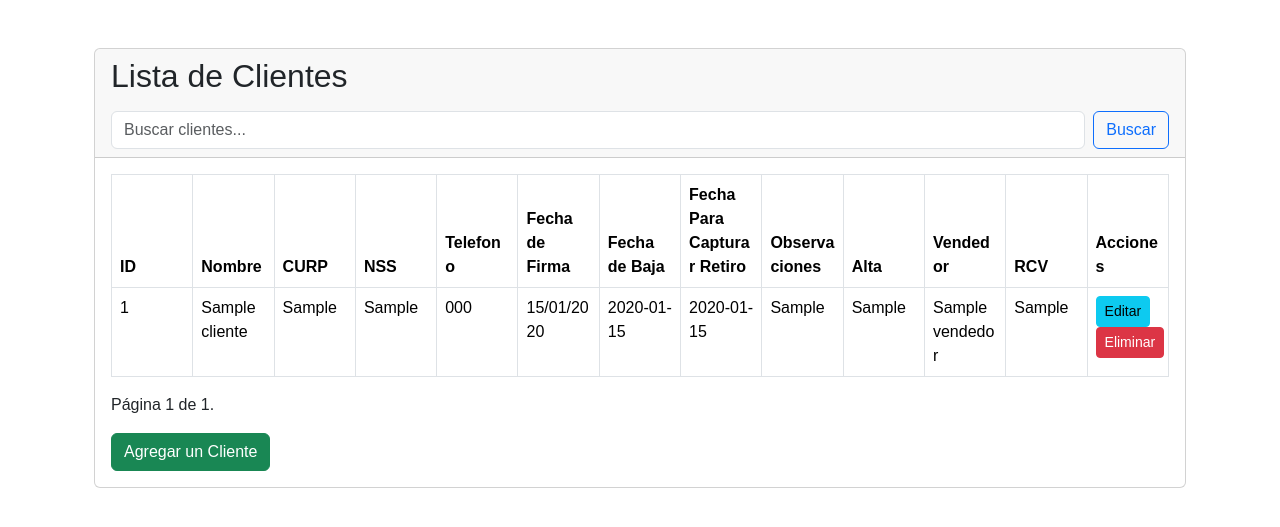
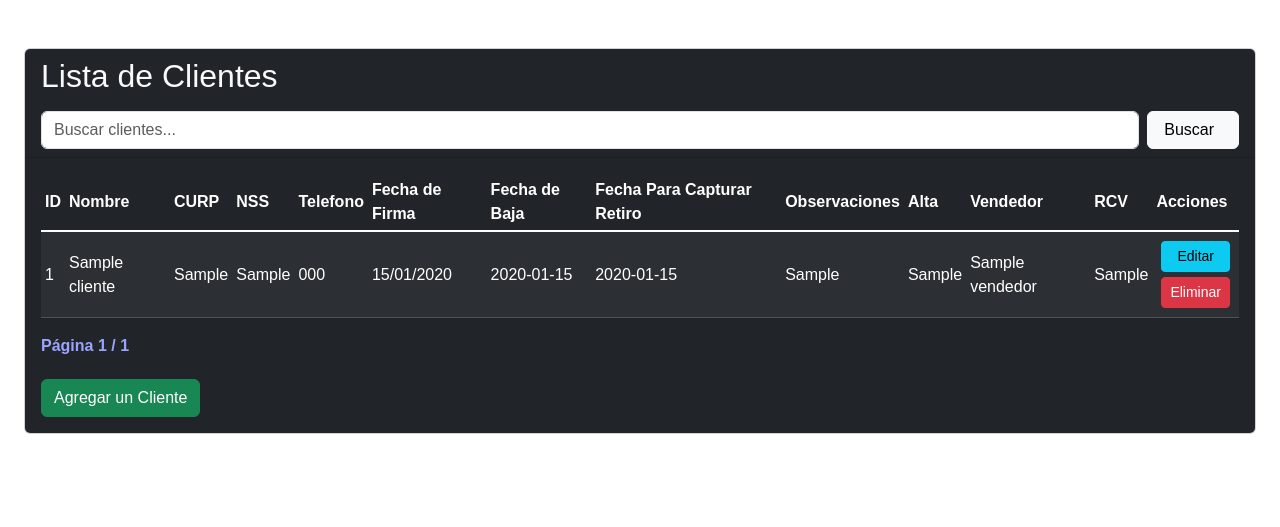
Before and after one commit to OscarNR7/CRM, a Django app: page /clientes/ in a window 1280 px wide. Shown: the part 62-589 px from the top of the page. Run offline with Django 5.2, Linux system fonts and the light colour scheme; a user stored in the database is signed in; tables that the repository leaves empty hold one stand-in row (values such as "Sample post").

Commit message:
Avance diseño tabla clientes, pagos y implementacion de freeawesomeicons

```diff
--- a/clientes/templates/clientes/clientes.html
+++ b/clientes/templates/clientes/clientes.html
@@ -7,8 +7,11 @@
         <!-- Tabla principal (lado izquierdo) -->
         <div class="col-md-12">
             <div class="card">
-                <div class="card-header">
-                    <h2 class="mb-0">Lista de Clientes</h2>
+                <div class="card-header bg-dark text-light">
+                    <div class="card-head-clientes">
+                        <h2 class="mb-0">Lista de Clientes</h2>
+                        <i class="fa-regular fa-sun" style="color: #FFD43B;"></i>
+                    </div>
                     {% if messages %}
                         <div class="alert alert-danger" role="alert">
                             {% for message in messages %}
@@ -27,13 +30,18 @@
                             value="{{ request.GET.search|default:'' }}"
                             id="searchInput"
                             autocomplete="off">
-                        <button class="btn btn-outline-primary" type="submit">Buscar</button>
+                        <button class="btn btn-light" type="submit">
+                            <div id="btnBuscar">
+                                <p class="mx-1">Buscar</p>
+                                <i class="fa-solid fa-magnifying-glass mx-1"></i>
+                            </div>
+                        </button>
                     </form>
                 </div>
-                <div class="card-body">
-                    <div class="table-responsive">
-                        <table class="table table-bordered table-hover" style="table-layout: fixed;">
-                            <thead class="thead-dark">
+                <div class="card-body bg-dark bordBLR">
+                    <div class="table-responsive padb">
+                        <table class="table table-sm table-dark align-middle table-hover table-striped">
+                            <thead class="align-middle ">
                                 <tr>
                                     <th>ID</th>
                                     <th>Nombre</th>
@@ -47,13 +55,13 @@
                                     <th>Alta</th>
                                     <th>Vendedor</th>
                                     <th>RCV</th>
-                                    {% if user.is_authenticated and user.userrole.role == 'gerente' or user.userrole.role == 'administrador' %}
+                                    {% if user.is_authenticated and user.userrole.role == 'gerente' %}
                                         <th>Acciones</th>
                                     {% endif %}
 
                                 </tr>
                             </thead>
-                            <tbody>
+                            <tbody class="table-group-divider">
                                 {% for cliente in clientes %}
                                     <tr>
                                         <td>{{ cliente.id }}</td>
@@ -68,10 +76,10 @@
                                         <td>{{ cliente.alta }}</td>
                                         <td>{{ cliente.vendedor }}</td>
                                         <td>{{ cliente.rcv }}</td>
-                                        {% if user.is_authenticated and user.userrole.role == 'gerente' or user.userrole.role == 'administrador' %}
-                                            <td>
-                                                <a class="btn btn-sm btn-info" href="{% url 'editar' cliente.id %}">Editar</a>
-                                                <a class="btn btn-sm btn-danger" href="{% url 'eliminar' cliente.id %}">Eliminar</a>
+                                        {% if user.is_authenticated and user.userrole.role == 'gerente' %}
+                                            <td class="align-middle ">
+                                                <a class="btn btn-sm btncen btn-info" href="{% url 'editar' cliente.id %}">Editar</a>
+                                                <a class="btn btn-sm btncen btn-danger" href="{% url 'eliminar' cliente.id %}">Eliminar</a>
                                             </td>
                                         {% endif %}
 
@@ -88,7 +96,7 @@
                                     <a href="?page={{ page_obj.previous_page_number }}">anterior</a>
                                 {% endif %}
                                 <span class="current">
-                                    Página {{ page_obj.number }} de {{ page_obj.paginator.num_pages }}.
+                                    Página {{ page_obj.number }} / {{ page_obj.paginator.num_pages }}
                                 </span>
                                 {% if page_obj.has_next %}
                                     <a href="?page={{ page_obj.next_page_number }}">siguiente</a>
--- a/sistema/settings.py
+++ b/sistema/settings.py
@@ -44,6 +44,7 @@ INSTALLED_APPS = [
     'django.contrib.staticfiles',
     'clientes',
     'usuarios',
+    'fontawesomefree',
 ]
 
 MIDDLEWARE = [
--- /dev/null
+++ b/static/css/clientes.css
@@ -0,0 +1,45 @@
+.pruebaB p{
+    background-color: brown;
+    color: aqua;
+}
+
+.btncen{
+    display: block;
+    margin: 5px;
+}
+
+.rbord{
+    border-radius: 15px;
+}
+
+.padb{
+    padding-bottom: 5px;
+}
+
+.pagination{
+    color: #9ba3ff;
+    font-weight: bolder;
+}
+
+.card-head-clientes {
+    display: flex;
+    flex-direction: row;
+    justify-content: space-between;
+    align-items: center;
+}
+
+.bordBLR{
+    border-radius: 0 0 var(--bs-card-inner-border-radius) var(--bs-card-inner-border-radius);
+}
+
+#btnBuscar {
+    display: flex;
+    flex-direction: row;
+    justify-content: space-around;
+    align-content: center;
+    align-items: center;
+}
+
+#btnBuscar p{
+    margin: 0px;
+}
--- a/templates/base.html
+++ b/templates/base.html
@@ -10,7 +10,13 @@
         <!-- Bootstrap CSS v5.2.1 -->
         <link href="https://cdn.jsdelivr.net/npm/bootstrap@5.3.2/dist/css/bootstrap.min.css" rel="stylesheet" integrity="sha384-T3c6CoIi6uLrA9TneNEoa7RxnatzjcDSCmG1MXxSR1GAsXEV/Dwwykc2MPK8M2HN" crossorigin="anonymous"/>
 
+        <!-- fontawesomefree -->
+        <link href="{% static 'fontawesomefree/css/fontawesome.css' %}" rel="stylesheet" type="text/css">
+        <link href="{% static 'fontawesomefree/css/brands.css' %}" rel="stylesheet" type="text/css">
+        <link href="{% static 'fontawesomefree/css/solid.css' %}" rel="stylesheet" type="text/css">
+
          <link href="{% static 'css/styles.css' %}" rel="stylesheet" />
+         <link href="{% static 'css/clientes.css' %}" rel="stylesheet" />
     </head>
 
     <body>
@@ -58,7 +64,7 @@
         </nav>
 
          <!-- Main Content -->
-         <div class="container">
+         <div class="container-fluid">
             <div class="row">
                 <div class="col-15">
                     <br>
```
Also changed, not shown: clientes/templates/vendedores/pagos.html (+31 -17 lines), requierements.txt (added, +10 -0 lines), usuarios/static/css/login.css (+0 -61 lines).
